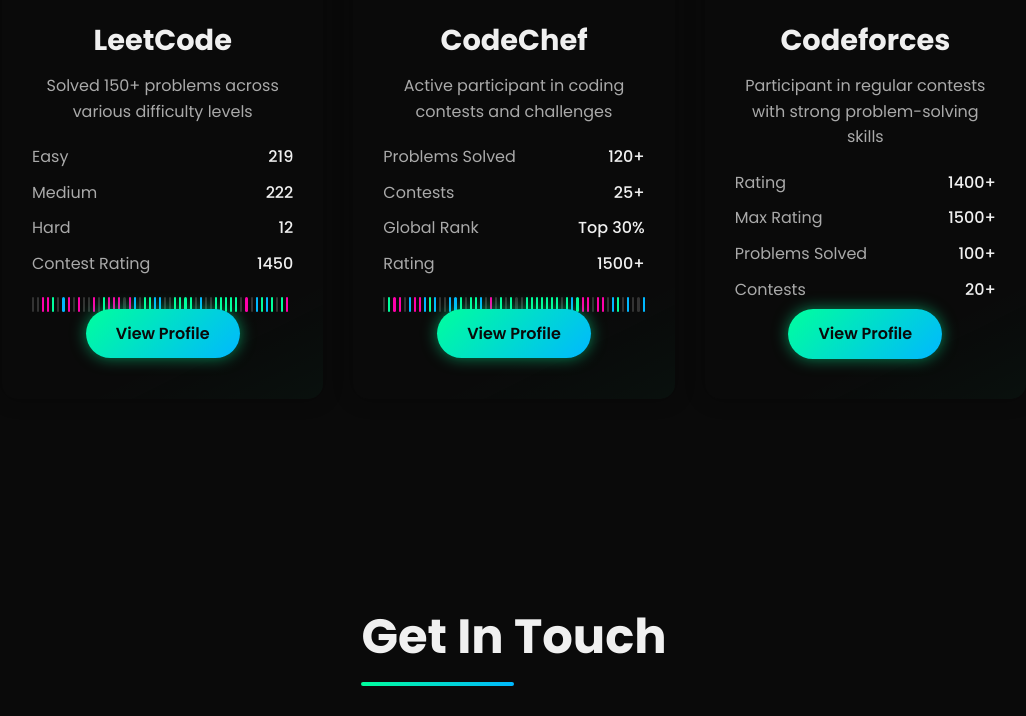
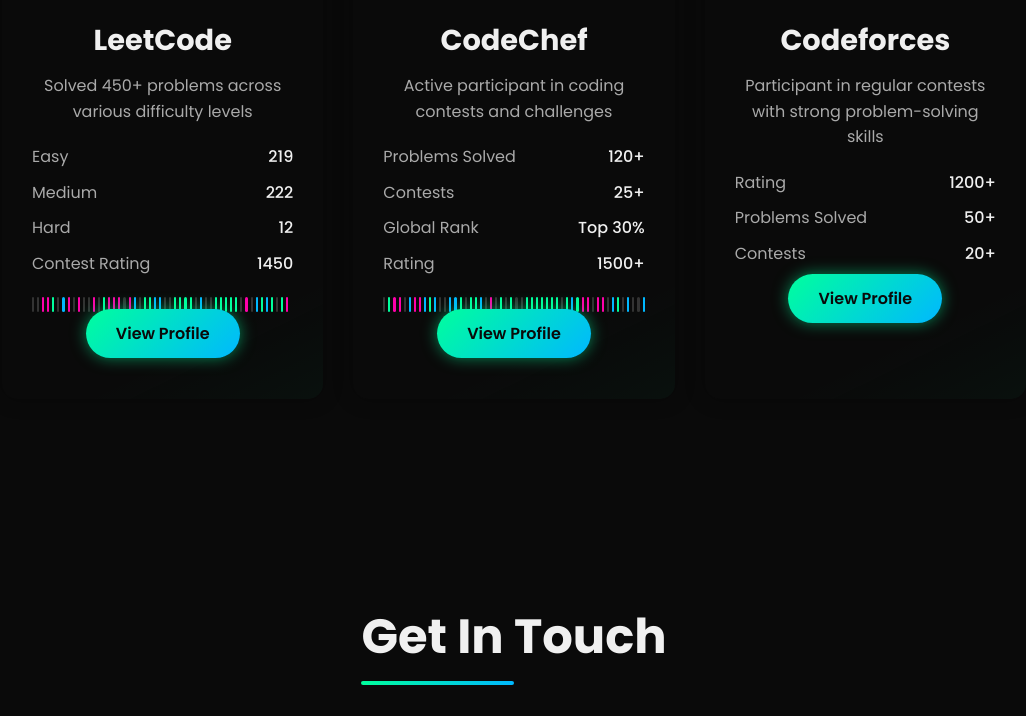
Before and after one commit to raftaar619/portfolio, a plain HTML site: page index.html in a window 1280 px wide. Shown: the part 4615-5331 px from the top of the page, without its empty margins (126-1152 px from the left). Drawn offline with nearby package versions, Linux system fonts and the light colour scheme.

Commit message:
Update index.html

```diff
--- a/index.html
+++ b/index.html
@@ -1604,7 +1604,7 @@
             <div class="stat-card glow-on-hover">
                 <i class="fab fa-python"></i>
                 <h3>LeetCode</h3>
-                <p>Solved 150+ problems across various difficulty levels</p>
+                <p>Solved 450+ problems across various difficulty levels</p>
                 <div class="stat-details">
                     <div class="stat-detail">
                         <span>Easy</span>
@@ -1769,15 +1769,12 @@
                 <div class="stat-details">
                     <div class="stat-detail">
                         <span>Rating</span>
-                        <span>1400+</span>
-                    </div>
-                    <div class="stat-detail">
-                        <span>Max Rating</span>
-                        <span>1500+</span>
-                    </div>
+                        <span>1200+</span>
+                    </div>
+
                     <div class="stat-detail">
                         <span>Problems Solved</span>
-                        <span>100+</span>
+                        <span>50+</span>
                     </div>
                     <div class="stat-detail">
                         <span>Contests</span>
```
